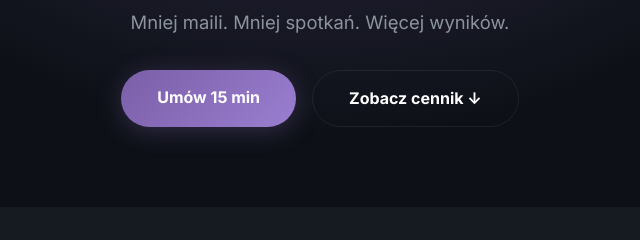
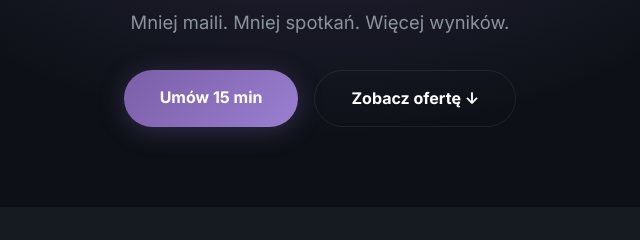
Before and after one commit to artekartian/withcopilotpl, a plain HTML site: page index.html in a window 1280 px wide. Shown: the part 267-507 px from the top of the page, 320-960 px from the left. Drawn offline with Linux system fonts and the light colour scheme.

Commit message:
Update index.html

```diff
--- a/index.html
+++ b/index.html
@@ -36,7 +36,7 @@
   <p class="subtitle">Mniej maili. Mniej spotkań. Więcej wyników.</p>
   <div class="hero-btns">
     <a href="https://bookings.cloud.microsoft/book/RedFlag1@redflag.com.pl" target="_blank" rel="noopener noreferrer" class="btn btn-p">Umów 15&nbsp;min</a>
-    <a href="#cennik" class="btn btn-s">Zobacz cennik ↓</a>
+    <a href="#cennik" class="btn btn-s">Zobacz ofertę ↓</a>
   </div>
 </header>
 
```
